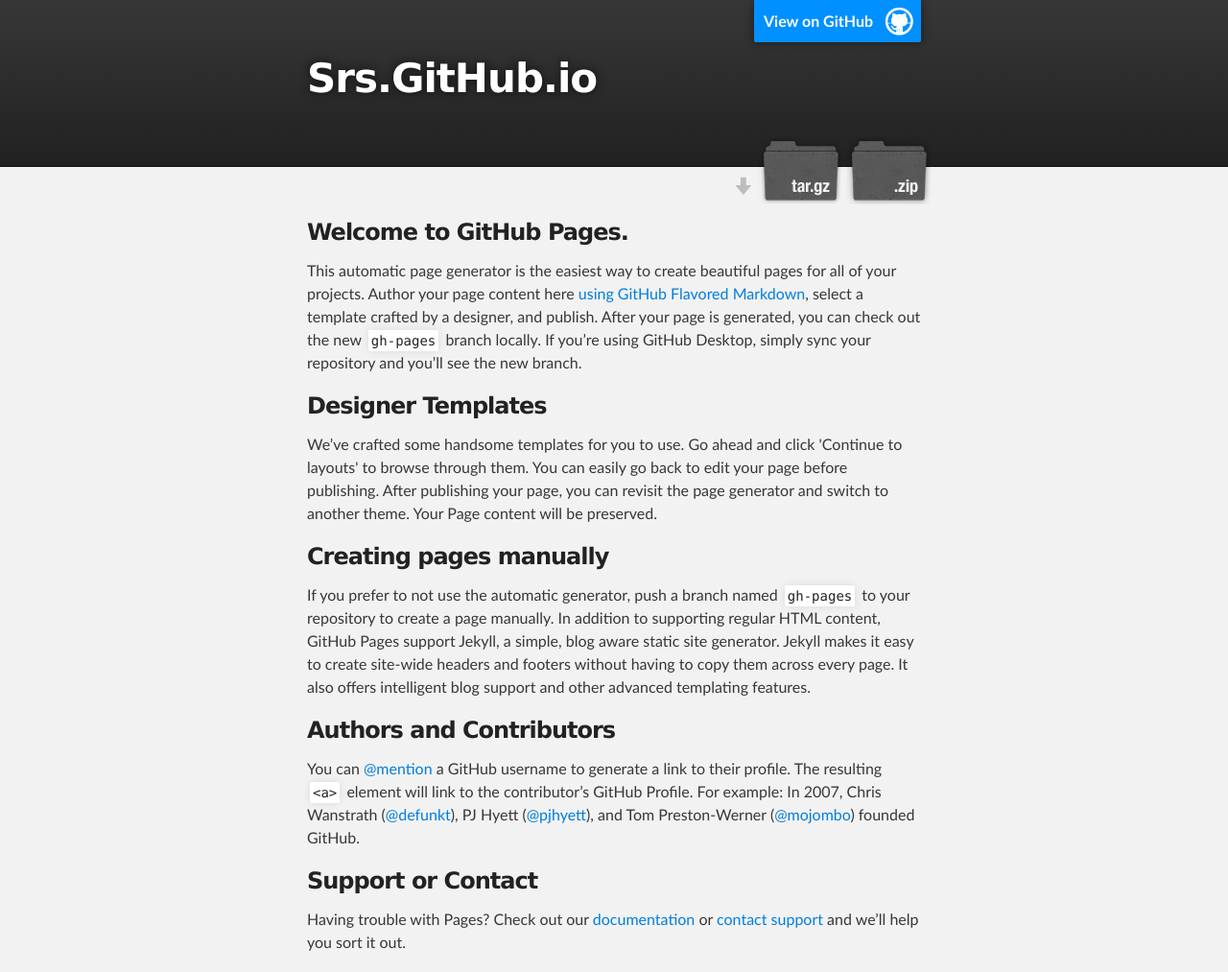
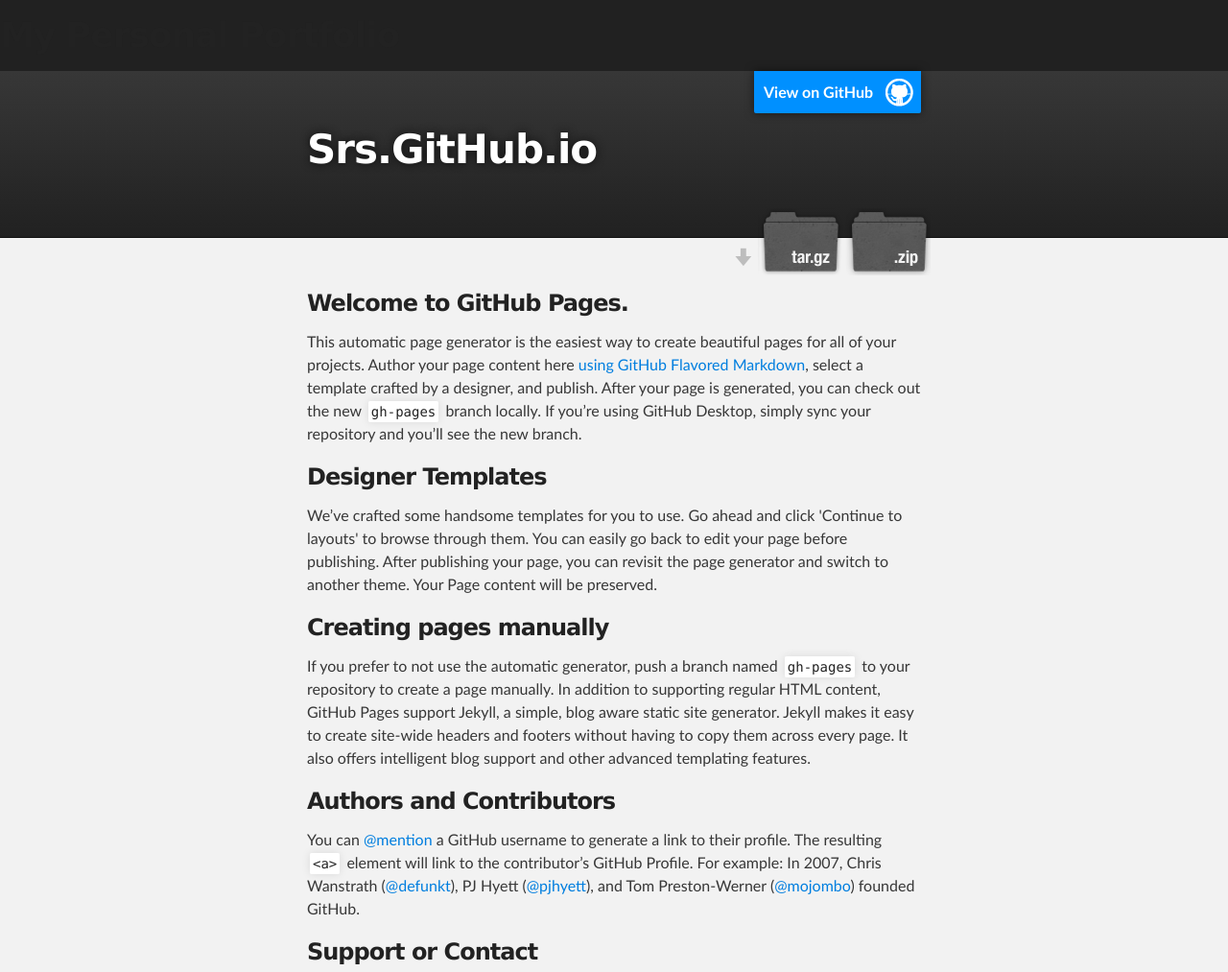
Before and after one commit to shitalsatpute/srs.github.io, a plain HTML site: page index.html in a window 1280 px wide. Shown: the top 1013 px of the page at 96% size. Drawn offline with Linux system fonts and the light colour scheme.

Commit message:
Update index.html

```diff
--- a/index.html
+++ b/index.html
@@ -12,7 +12,7 @@
   </head>
 
   <body>
-
+<h1>My Personal Portfolio</h1>
     <!-- HEADER -->
     <div id="header_wrap" class="outer">
         <header class="inner">
```
